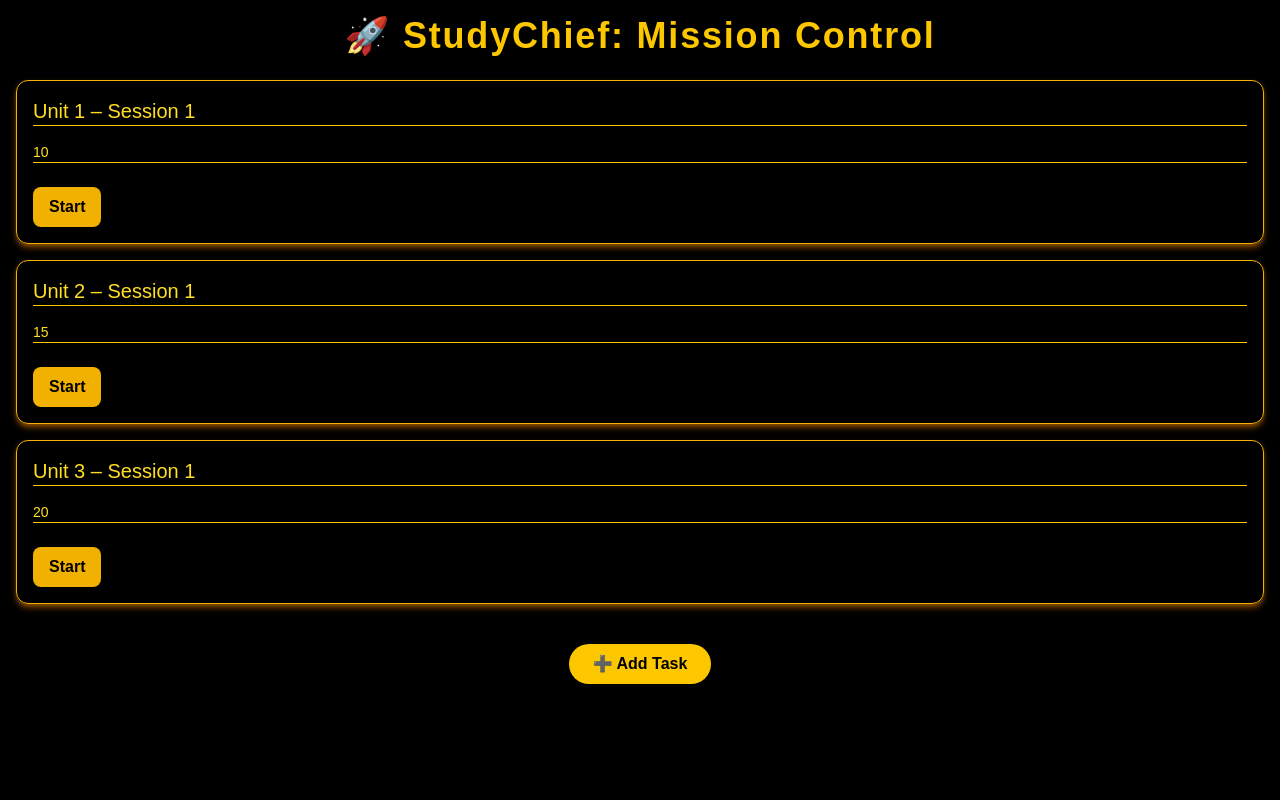
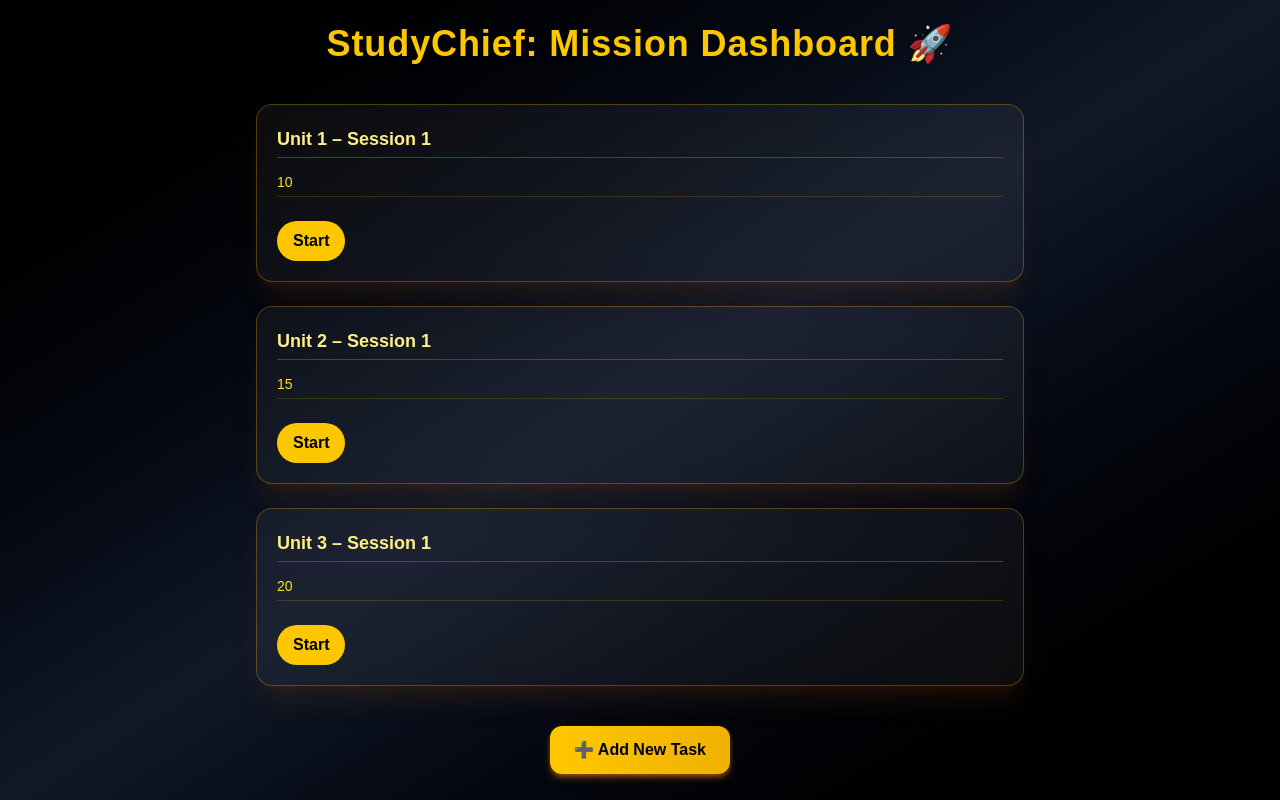
Before and after one commit to Sid-2655/StudyChief, a Next.js app: page / in a window 1280 px wide. Built offline with nearby package versions, Linux system fonts and the light colour scheme.

Commit message:
Update index.js

```diff
--- a/pages/index.js
+++ b/pages/index.js
@@ -12,9 +12,7 @@ export default function StudyChief() {
   useEffect(() => {
     let timer;
     if (activeIndex !== null && timeLeft > 0) {
-      timer = setInterval(() => {
-        setTimeLeft((prev) => prev - 1);
-      }, 1000);
+      timer = setInterval(() => setTimeLeft((prev) => prev - 1), 1000);
     } else if (timeLeft === 0 && activeIndex !== null) {
       setActiveIndex(null);
     }
@@ -24,6 +22,12 @@ export default function StudyChief() {
   const startTimer = (index) => {
     setActiveIndex(index);
     setTimeLeft(missions[index].duration * 60);
+  };
+
+  const formatTime = (secs) => {
+    const m = String(Math.floor(secs / 60)).padStart(2, '0');
+    const s = String(secs % 60).padStart(2, '0');
+    return `${m}:${s}`;
   };
 
   const handleTaskChange = (index, value) => {
@@ -38,65 +42,61 @@ export default function StudyChief() {
     setMissions(updated);
   };
 
-  const formatTime = (secs) => {
-    const m = String(Math.floor(secs / 60)).padStart(2, '0');
-    const s = String(secs % 60).padStart(2, '0');
-    return `${m}:${s}`;
-  };
-
   const addMission = () => {
     setMissions([...missions, { task: 'New Task', duration: 10 }]);
   };
 
   return (
-    <div className="min-h-screen bg-black text-yellow-300 p-4 space-y-4 font-mono">
-      <h1 className="text-4xl font-extrabold text-center mb-6 text-yellow-400 tracking-wider">
-        🚀 StudyChief: Mission Control
+    <div className="min-h-screen bg-gradient-to-br from-black via-gray-900 to-black text-yellow-300 p-6 font-sans">
+      <h1 className="text-4xl font-extrabold text-center mb-10 text-yellow-400 tracking-wide drop-shadow-md">
+        StudyChief: Mission Dashboard 🚀
       </h1>
 
+      <div className="grid gap-6 max-w-3xl mx-auto">
         {missions.map((m, idx) => (
           <div
             key={idx}
-          className="p-4 rounded-xl border border-yellow-500 bg-black/40 shadow-md shadow-yellow-800 space-y-3"
+            className="p-5 rounded-2xl border border-yellow-500/30 backdrop-blur-md bg-white/5 shadow-xl shadow-yellow-900/20 space-y-3 transition duration-300 hover:scale-[1.01]"
           >
             <input
               value={m.task}
               onChange={(e) => handleTaskChange(idx, e.target.value)}
-            className="w-full bg-transparent border-b border-yellow-400 focus:outline-none text-xl placeholder-yellow-500"
-            placeholder="Task Name"
+              className="w-full bg-transparent text-lg text-yellow-200 font-semibold focus:outline-none border-b border-yellow-500/30 pb-1"
+              placeholder="Enter task"
             />
             <input
               type="number"
               value={m.duration}
               onChange={(e) => handleDurationChange(idx, e.target.value)}
-            className="w-full bg-transparent border-b border-yellow-400 focus:outline-none text-sm mt-1 placeholder-yellow-500"
+              className="w-full bg-transparent text-sm text-yellow-300 border-b border-yellow-500/20 focus:outline-none pb-1"
               placeholder="Duration (min)"
             />
-          <div className="flex justify-between items-center mt-3">
+            <div className="flex justify-between items-center pt-3">
               <button
                 onClick={() => startTimer(idx)}
                 disabled={activeIndex === idx}
-              className={`px-4 py-2 rounded-lg transition-all duration-300 font-bold ${
+                className={`px-4 py-2 rounded-full font-semibold transition-all duration-300 ${
                   activeIndex === idx
-                  ? 'bg-yellow-700 text-black'
-                  : 'bg-yellow-500 text-black hover:bg-yellow-400'
+                    ? 'bg-yellow-700 text-black cursor-not-allowed'
+                    : 'bg-yellow-400 text-black hover:bg-yellow-300'
                 }`}
               >
                 {activeIndex === idx ? 'Running...' : 'Start'}
               </button>
               {activeIndex === idx && (
-              <span className="text-xl animate-pulse">⏱️ {formatTime(timeLeft)}</span>
+                <span className="text-lg font-mono animate-pulse">⏱ {formatTime(timeLeft)}</span>
               )}
             </div>
           </div>
         ))}
+      </div>
 
-      <div className="text-center pt-6">
+      <div className="text-center pt-10">
         <button
           onClick={addMission}
-          className="px-6 py-2 bg-yellow-400 text-black font-bold rounded-full hover:bg-yellow-300 transition-all duration-300 shadow-md"
+          className="px-6 py-3 bg-gradient-to-r from-yellow-400 to-yellow-500 hover:from-yellow-300 hover:to-yellow-400 text-black font-bold rounded-xl transition-all duration-300 shadow-md shadow-yellow-800"
         >
-          ➕ Add Task
+          ➕ Add New Task
         </button>
       </div>
     </div>
```
Lines whose indentation alone changed are shown as unchanged.
